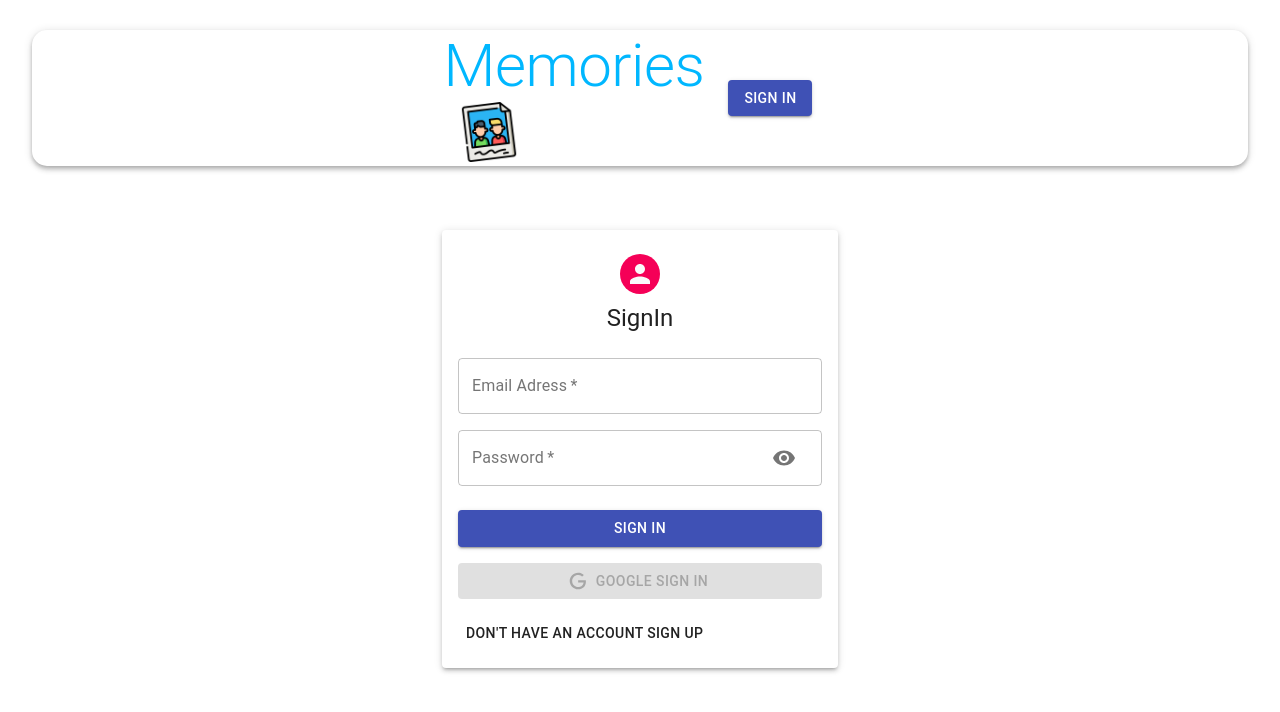
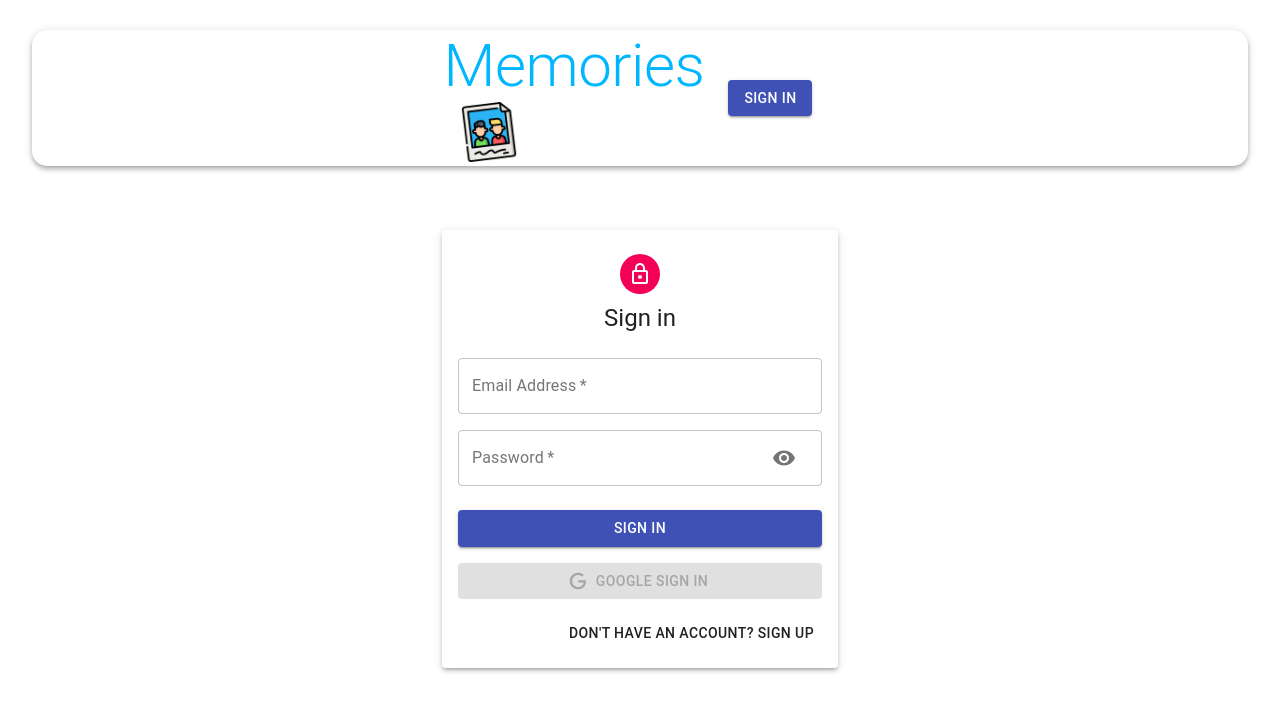
Before and after one commit to ivanveselinov/MemoriesAuth, a React (Create React App) app in the folder client/: page /auth in a window 1280 px wide. Shown: the top 712 px of the page. Built offline with nearby package versions, Linux system fonts and the light colour scheme.

Commit message:
debuging login and sign up

```diff
--- a/client/src/components/Auth/Auth.js
+++ b/client/src/components/Auth/Auth.js
@@ -1,123 +1,232 @@
-import React, { useState } from 'react'
-import { Avatar, Button, Paper, Grid, Typography, Container, TextField } from '@material-ui/core';
-// import LockOutlinedIcon from '@mui/icons-material/LockOutlined';
-import { GoogleLogin } from 'react-google-login';  // installed package!
+// import React, { useState } from 'react'
+// import { Avatar, Button, Paper, Grid, Typography, Container, TextField } from '@material-ui/core';
+// import LockOutlinedIcon from '@material-ui/icons/LockOutlined';
+// import { GoogleLogin } from 'react-google-login';  // installed package!
+// import useStyles from './styles';
+
+// import Icon from './Icon'; // GOOGLE ICON IMPORTED
+// import Input from './Input';
+// import { useDispatch } from 'react-redux';
+// import { useHistory } from 'react-router-dom';
+// import { signin, signup } from '../../actions/auth';
+
+// const initialState = { firstName: '', lastName: '', email: '', password: '', confirmPassword: ''};  //empty state!
+
+// const Auth = () => {
+
+//     const classes = useStyles();
+//     const [showPassword, setShowPassword] = useState(false);  // Props for show password
+//     const [isSignUp, setIsSignUp] = useState(false);          // Switch between sign In and sign Up
+//     const [form, setForm] = useState(initialState);           // Initial State for Login/SignUp
+
+//     const dispatch = useDispatch();
+//     const history = useHistory();
+
+//     const handleSubmit = (e) => {   // Just for submit form
+//         e.preventDefault();
+
+//         if(isSignUp){ //sign up
+//             dispatch(signup(form, history))
+//         }else { //sign in
+//             dispatch(signin(form, history))
+//         }
+//     }
+
+//     const handleChange = (e) => {    // For the Fields
+//                                     // Change by name  //get value
+//         setForm({ ...form, [e.target.name]: e.target.value });
+//     }
+
+//     const switchMode = () => {
+//         setForm(initialState);
+//         setIsSignUp((prevIsSignUp) => !prevIsSignUp );
+//         setShowPassword(false);
+//     }
+
+//     // GOOGLE LOGIN!
+//     const googleSuccess = async (res) =>{
+//         // console.log(res); if is working its going to console.log all details of user
+//         const result = res?.profileObj; // Cennot get property of profileObj of undefined
+//         const token = res?.tokenId;
+//         // Reducer
+//         try {
+//             dispatch( {type: 'AUTH', data: { result, token } });
+
+//             history.push('/') //redirect to Home Page if login!
+//         } catch (error) {
+//             console.log(error);
+//         }
+//     }
+//     const googleFailure = (error) =>{
+//         console.log(error);
+//         console.log('Google SignIn was unsuccessfull. Try Again Later');
+//     }
+
+//     const handleShowPassword = () => setShowPassword((prevShowPassword) => !prevShowPassword)  // If clicked show else dont show password
+
+//     return (
+//         <div>
+//             <Container component = "main" maxWidth="xs">
+//                 <Paper className={classes.paper} elevation={3}>
+//                     <Avatar className={classes.avatar}>
+//                         <LockOutlinedIcon/>
+//                     </Avatar>
+//                     <Typography variant="h5">{isSignUp ? 'SignUp' : 'SignIn'}</Typography>
+//                     <form className={classes.form} onSubmit>{handleSubmit}
+//                         <Grid container spacing={2}>
+//                             {
+//                                 isSignUp && (
+//                                     <>
+//                                                      {/* import Input.js and half too! */}
+//                                         <Input name='firstName' label='First Name' handleChange={handleChange} autoFocus half />
+//                                         <Input name='lastName' label='Last Name' handleChange={handleChange} half />
+
+//                                     </>
+//                                 )
+//                             }
+//                             <Input name="email" label="Email Adress" handleChange={handleChange} type="email"/>
+//                             <Input name="password" label="Password" handleChange={handleChange} type={showPassword ? "text" : "password"} handleShowPassword={handleShowPassword}/>
+//                             { isSignUp && <Input name="confirmPassword" label="Repeat Password" handleChange={handleChange} type="password" />}   {/*  If is Sign up show!! */}
+//                         </Grid>
+
+//                             {/* Login / Sign Up Button */}
+//                         <Button type="submit" fullWidth variant='contained' color="primary" className={classes.submit}>
+//                             {isSignUp ? 'Sign Up' : 'Sign In'}
+//                         </Button>
+
+//                                 {/* GOOGLE LOGIN Button !!! */}
+//                         <GoogleLogin
+//                             clientId="111546531072-7c1clm4pvi6ln1ian1st5uc8qmvchb1k.apps.googleusercontent.com"
+//                             render={(renderProps) => (
+//                                 <Button className={classes.googleButton} color='primary' fullWidth onClick={renderProps.onClick} disabled={renderProps.disabled} startIcon={<Icon/>} variant="contained">
+//                                   Google Sign In
+//                                 </Button>
+//                             )}
+//                             onSuccess={googleSuccess}
+//                             onFailure={googleFailure}
+//                             cookiePolicy='single_host_origin'
+//                         />
+//                                     {/* Switch between Sign Up and Sign In Button */}
+//                         <Grid container justufy='flex-end'>
+//                             <Grid item>
+
+//                                 <Button onClick={switchMode}>
+//                                     {isSignUp ? 'Already have an account? Sign In' : "Don't have an account Sign Up"}
+//                                 </Button>
+
+//                             </Grid>
+//                         </Grid>
+//                     </form>
+//                 </Paper>
+//             </Container>
+//         </div>
+//     )
+// }
+
+// export default Auth
+
+import React, { useState } from 'react';
+import { useDispatch } from 'react-redux';
+import { Avatar, Button, Paper, Grid, Typography, Container } from '@material-ui/core';
+import { useHistory } from 'react-router-dom';
+import { GoogleLogin } from 'react-google-login';
+import LockOutlinedIcon from '@material-ui/icons/LockOutlined';
+
+import Icon from './Icon'; // GOOGLE ICON IMPORTED
+import { signin, signup } from '../../actions/auth';
+import { AUTH } from '../../constants/actionTypes';
 import useStyles from './styles';
-import Icon from './Icon'; // GOOGLE ICON IMPORTED
 import Input from './Input';
-import { useDispatch } from 'react-redux';
-import { useHistory } from 'react-router-dom';
-import { signin, signup } from '../../actions/auth';
 
-const initialState = { firstName: '', lastName: '', email: '', password: '', confirmPassword: ''};  //empty state!
+const initialState = { firstName: '', lastName: '', email: '', password: '', confirmPassword: '' };
 
-const Auth = () => {
-
-    const classes = useStyles();
-    const [showPassword, setShowPassword] = useState(false);  // Props for show password
-    const [isSignUp, setIsSignUp] = useState(false);          // Switch between sign In and sign Up
-    const [formData, setFormData] = useState(initialState);   // Initial State for Login/SignUp
+const SignUp = () => {
+  const [form, setForm] = useState(initialState);
+  const [isSignup, setIsSignup] = useState(false);
   const dispatch = useDispatch();
   const history = useHistory();
+  const classes = useStyles();
 
-    const handleSubmit = (e) => {   // Just for submit form
+  const [showPassword, setShowPassword] = useState(false);
+  const handleShowPassword = () => setShowPassword(!showPassword);
+
+  const switchMode = () => {
+    setForm(initialState);
+    setIsSignup((prevIsSignup) => !prevIsSignup);
+    setShowPassword(false);
+  };
+
+  const handleSubmit = (e) => {
     e.preventDefault();
 
-        if(isSignUp){ //sign up
-            dispatch(signup(formData, history))
-        }else { //sign in
-            dispatch(signup(formData, history))
+    if (isSignup) {
+      dispatch(signup(form, history));
+    } else {
+      dispatch(signin(form, history));
     }
-    }
+  };
 
-    const handleChange = (e) => {    // For the Fields
-                                    // Change by name  //get value
-        setFormData({ ...FormData, [e.target.name]: e.target.value })
-    }
+  const googleSuccess = async (res) => {
+    const result = res?.profileObj;
+    const token = res?.tokenId;
 
-    const switchMode = () => {
-        setIsSignUp((prevIsSignUp) => !prevIsSignUp );
-        setShowPassword(false);
-    }
+    try {
+      dispatch({ type: AUTH, data: { result, token } });
 
-    // GOOGLE LOGIN!
-    const googleSuccess = async (res) =>{
-        // console.log(res); if is working its going to console.log all details of user
-        const result = res?.profileObj; // Cennot get property of profileObj of undefined
-        const token = res?.tokenId;
-        // Reducer
-        try {
-            dispatch( {type: 'AUTH', data: { result, token } });
-
-            history.push('/') //redirect to Home Page if login!
+      history.push('/');
     } catch (error) {
       console.log(error);
     }
-    }
-    const googleFailure = (error) =>{
-        console.log(error);
-        console.log('Google SignIn was unsuccessfull. Try Again Later');
-    }
+  };
 
-    const handleShowPassword = () => setShowPassword((prevShowPassword) => !prevShowPassword)  // If clicked show else dont show password
+  const googleError = () => alert('Google Sign In was unsuccessful. Try again later');
+
+  const handleChange = (e) => setForm({ ...form, [e.target.name]: e.target.value });
 
   return (
-        <div>
-            <Container conponent = "main" maxWidth="xs">
+    <Container component="main" maxWidth="xs">
       <Paper className={classes.paper} elevation={3}>
         <Avatar className={classes.avatar}>
-                        {/* <LockOutlinedIcon/> */}
+          <LockOutlinedIcon />
         </Avatar>
-                    <Typography variant="h5">{isSignUp ? 'SignUp' : 'SignIn'}</Typography>
-                    <form className={classes.form} onSubmit>{handleSubmit}
+        <Typography component="h1" variant="h5">{ isSignup ? 'Sign up' : 'Sign in' }</Typography>
+        <form className={classes.form} onSubmit={handleSubmit}>
           <Grid container spacing={2}>
-                            {
-                                isSignUp && (
+            { isSignup && (
             <>
-                                                     {/* import Input.js and half too! */}
-                                        <Input name='firstName' label='First Name' handleChange={handleChange} autoFocus half />
-                                        <Input name='lastName' label='Last Name' handleChange={handleChange} half />
-
+              <Input name="firstName" label="First Name" handleChange={handleChange} autoFocus half />
+              <Input name="lastName" label="Last Name" handleChange={handleChange} half />
             </>
-                                )
-                            }
-                            <Input name="email" label="Email Adress" handleChange={handleChange} type="email"/>
-                            <Input name="password" label="Password" handleChange={handleChange} type={showPassword ? "text" : "password"} handleShowPassword={handleShowPassword}/>
-                            { isSignUp && <Input name="confirmPassword" label="Repeat Password" handleChange={handleChange} type="password" />}   {/*  If is Sign up show!! */}
+            )}
+            <Input name="email" label="Email Address" handleChange={handleChange} type="email" />
+            <Input name="password" label="Password" handleChange={handleChange} type={showPassword ? 'text' : 'password'} handleShowPassword={handleShowPassword} />
+            { isSignup && <Input name="confirmPassword" label="Repeat Password" handleChange={handleChange} type="password" /> }
           </Grid>
-
-                            {/* Login / Sign Up Button */}
-                        <Button type="submit" fullWidth variant='contained' color="primary" className={classes.submit}>
-                            {isSignUp ? 'Sign Up' : 'Sign In'}
+          <Button type="submit" fullWidth variant="contained" color="primary" className={classes.submit}>
+            { isSignup ? 'Sign Up' : 'Sign In' }
           </Button>
-
-                                {/* GOOGLE LOGIN Button !!! */}
           <GoogleLogin
-                            clientId="111546531072-7c1clm4pvi6ln1ian1st5uc8qmvchb1k.apps.googleusercontent.com"
+            clientId="564033717568-e5p23rhvcs4i6kffgsbci1d64r8hp6fn.apps.googleusercontent.com"
             render={(renderProps) => (
-                                <Button className={classes.googleButton} color='primary' fullWidth onClick={renderProps.onClick} disabled={renderProps.disabled} startIcon={<Icon/>} variant="contained">
+              <Button className={classes.googleButton} color="primary" fullWidth onClick={renderProps.onClick} disabled={renderProps.disabled} startIcon={<Icon />} variant="contained">
                 Google Sign In
               </Button>
             )}
             onSuccess={googleSuccess}
-                            onFailure={googleFailure}
-                            cookiePolicy='single_host_origin'
+            onFailure={googleError}
+            cookiePolicy="single_host_origin"
           />
-                                    {/* Switch between Sign Up and Sign In Button */}
-                        <Grid container justufy='flex-end'>
+          <Grid container justify="flex-end">
             <Grid item>
-
               <Button onClick={switchMode}>
-                                    {isSignUp ? 'Already have an account? Sign In' : "Don't have an account Sign Up"}
+                { isSignup ? 'Already have an account? Sign in' : "Don't have an account? Sign Up" }
               </Button>
-
             </Grid>
           </Grid>
         </form>
       </Paper>
     </Container>
-        </div>
-    )
-}
+  );
+};
 
-export default Auth
+export default SignUp;
```
Lines whose indentation alone changed are shown as unchanged.
